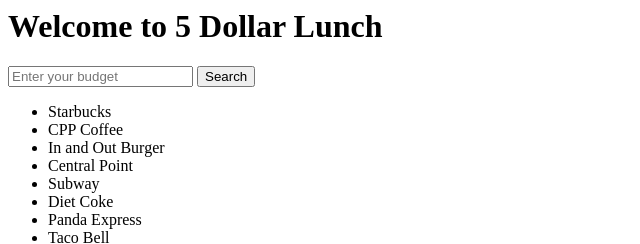
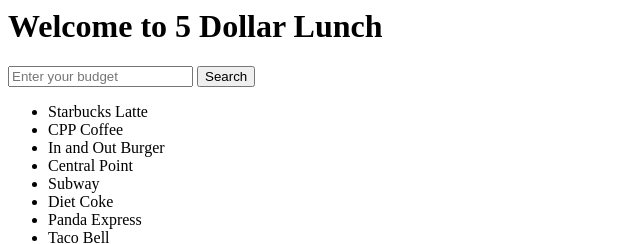
Before and after one commit to csupomona-cs480/budget-lunch-web-app, a plain HTML site: page index.html in a window 1280 px wide. Shown: the top 244 px of the page, 0-640 px from the left. Drawn offline with Linux system fonts and the light colour scheme.

Commit message:
add latte

```diff
--- a/index.html
+++ b/index.html
@@ -8,7 +8,7 @@
         <button id="submit" onclick="search()">Search</button>
         <div id="results">
             <ul>
-                <li>Starbucks</li>
+                <li>Starbucks Latte</li>
                 <li>CPP Coffee</li>
                 <li>In and Out Burger</li>
                 <li>Central Point</li>
```
